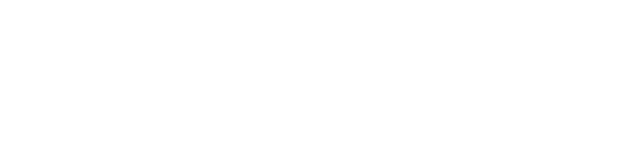
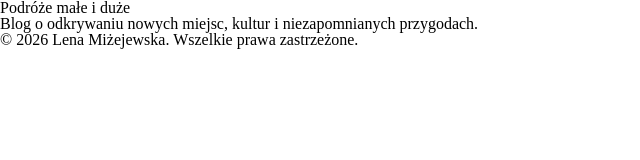
Before and after one commit to lenamizej/pawisp-workshops, a plain HTML site: page workshop-semantic-html/index.html in a window 1280 px wide. Shown: the whole page, without its empty margins (0-640 px from the left). Drawn offline with Linux system fonts and the light colour scheme.

Commit message:
task-2: add semantic page structure

```diff
--- a/workshop-semantic-html/index.html
+++ b/workshop-semantic-html/index.html
@@ -1,12 +1,24 @@
+
 <!DOCTYPE html>
 <html lang="pl">
   <head>
     <meta charset="utf-8">
-	  <meta name="viewport" content="width=device-width" />
+    <meta name="viewport" content="width=device-width">
     <link rel="stylesheet" type="text/css" href="css/style.css">
     <link href="https://fonts.googleapis.com/css?family=Poppins" rel="stylesheet">
     <title>Moje podróże — blog podróżniczy</title>
   </head>
   <body>
+    <header>
+      <h1>Podróże małe i duże</h1>
+      <p>Blog o odkrywaniu nowych miejsc, kultur i niezapomnianych przygodach.</p>
+    </header>
+
+    <main>
+    </main>
+
+    <footer>
+      <p>© 2026 Lena Miżejewska. Wszelkie prawa zastrzeżone.</p>
+    </footer>
   </body>
 </html>
```
Lines whose indentation alone changed are shown as unchanged.
